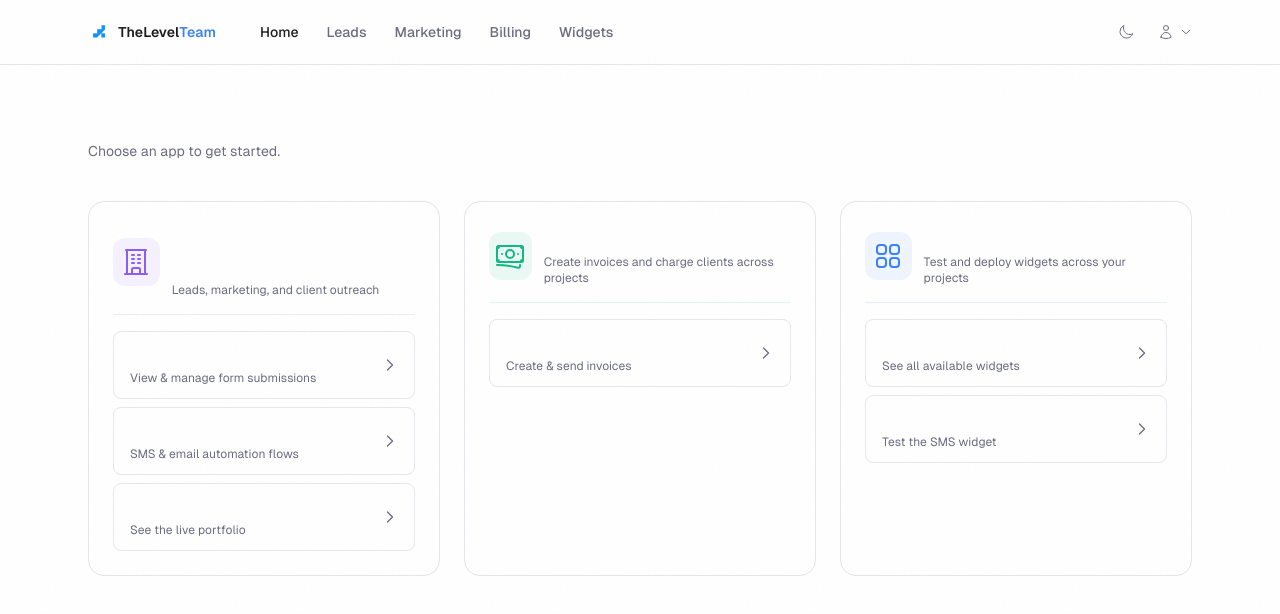
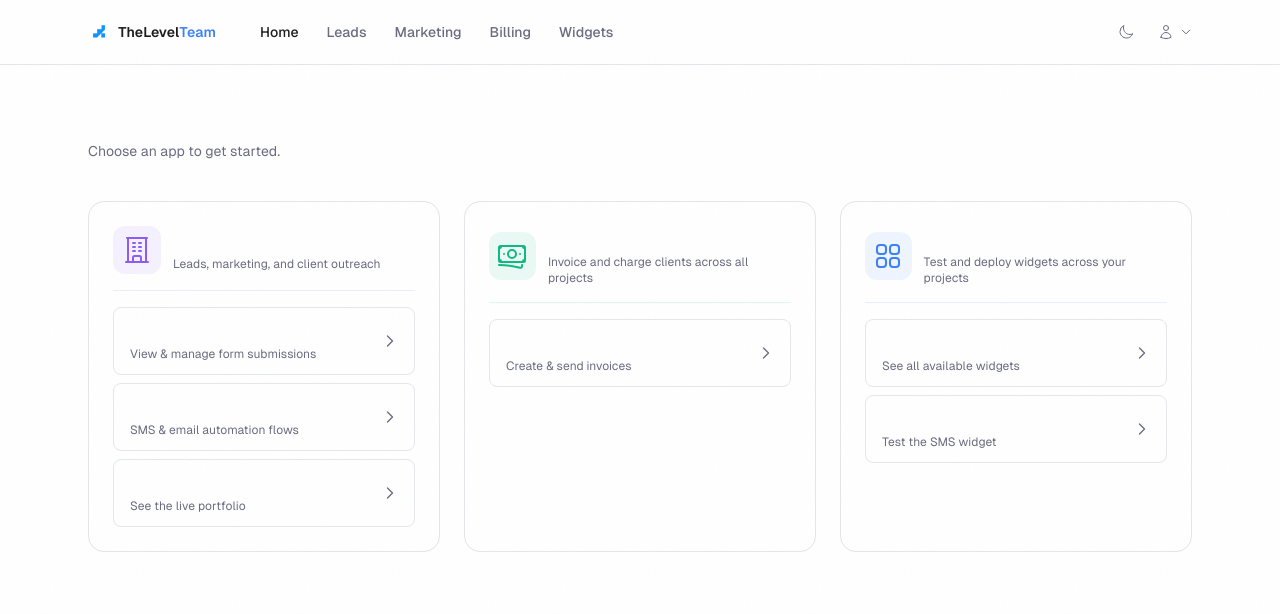
Before and after one commit to sevakogan/thelevelteam, a Next.js app: page /dashboard in a window 1280 px wide. Shown: the top 614 px of the page. Built offline with nearby package versions, Linux system fonts and the light colour scheme; no server answers.

Commit message:
fix: rename dashboard sections and remove loading state
- First section: "LevelTeam" (leads + marketing combined)
- Second section: "Company Billing"
- Remove loading spinner from dashboard (renders immediately)

```diff
--- a/src/app/(dashboard)/dashboard/billing/page.tsx
+++ b/src/app/(dashboard)/dashboard/billing/page.tsx
@@ -7,7 +7,7 @@
   return (
     <div>
       <div className="mb-8">
-        <h1 className="text-2xl font-bold text-white mb-1">Invoicing & Billing</h1>
+        <h1 className="text-2xl font-bold text-white mb-1">Company Billing</h1>
         <p className="text-brand-muted text-sm">
           Create invoices and manage billing for your clients.
         </p>
--- a/src/app/(dashboard)/dashboard/page.tsx
+++ b/src/app/(dashboard)/dashboard/page.tsx
@@ -21,7 +21,7 @@
 
 const apps: readonly AppSection[] = [
   {
-    title: "TheLevelTeam Management",
+    title: "LevelTeam",
     description: "Leads, marketing, and client outreach",
     color: "#8B5CF6",
     icon: (
@@ -36,8 +36,8 @@
     ],
   },
   {
-    title: "Invoicing & Billing",
-    description: "Create invoices and charge clients across projects",
+    title: "Company Billing",
+    description: "Invoice and charge clients across all projects",
     color: "#10B981",
     icon: (
       <svg className="w-8 h-8" fill="none" viewBox="0 0 24 24" stroke="currentColor" strokeWidth={1.5}>
@@ -65,15 +65,7 @@
 ];
 
 export default function DashboardPage() {
-  const { profile, isLoading } = useAuth();
-
-  if (isLoading) {
-    return (
-      <div className="text-center py-20">
-        <p className="text-brand-muted text-sm">Loading...</p>
-      </div>
-    );
-  }
+  const { profile } = useAuth();
 
   return (
     <div>
```
